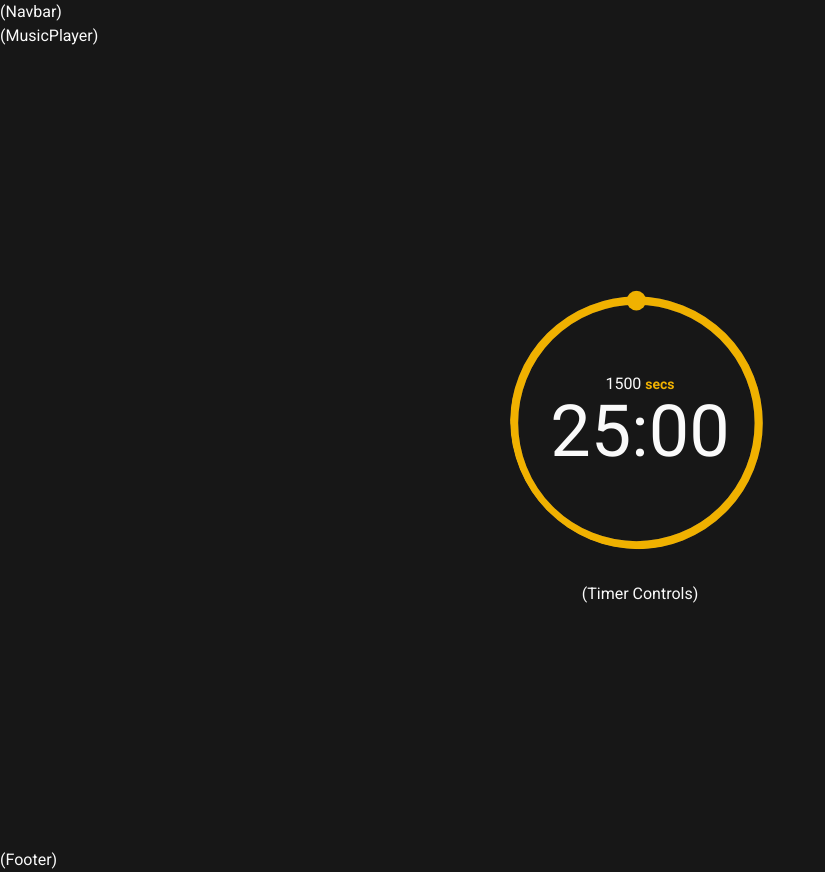
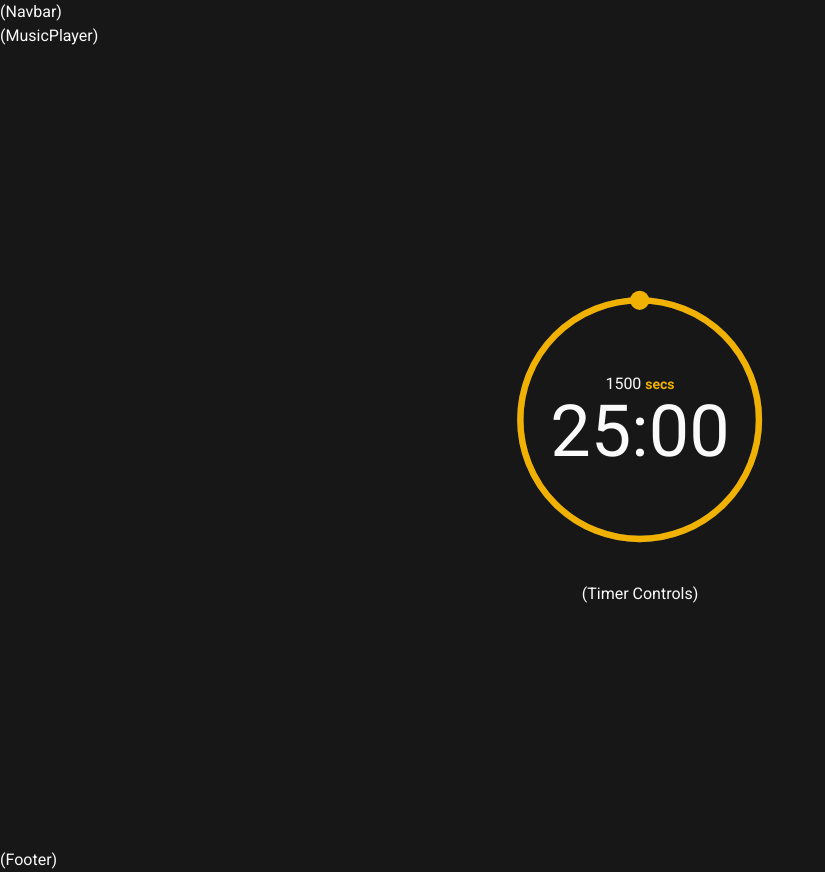
Before and after one commit to elixer-prince/elixer-focus, a React (Vite) app in the folder react-frontend/: page / in a window 1280 px wide. Shown: the whole page, without its empty margins (0-825 px from the left). Built offline with nearby package versions, Linux system fonts and the light colour scheme.

Commit message:
fix(timer-ring): correct the position and size of the focus circle and knob

```diff
--- a/react-frontend/src/components/Timer/TimerFocusRing.tsx
+++ b/react-frontend/src/components/Timer/TimerFocusRing.tsx
@@ -20,32 +20,32 @@ const TimerFocusRing = () => {
     const dashoffset = circumference - (circumference * progress) / 100;
 
     const angle = 2 * Math.PI * (1 - progress / 100);
-    const dotX = 155 + radius * Math.cos(angle);
-    const dotY = 155 + radius * Math.sin(angle);
+    const dotX = 163 + radius * Math.cos(angle);
+    const dotY = 163 + radius * Math.sin(angle);
 
     return (
         <button
-            className="relative aspect-square max-w-full overflow-hidden rounded-full p-10 transition-all duration-1000 outline-none select-none hover:bg-neutral-800 hover:duration-1000 active:bg-neutral-700 active:duration-100"
+            className="relative flex aspect-square max-w-full flex-col items-center justify-center overflow-hidden rounded-full p-10 transition-all duration-1000 outline-none select-none hover:bg-neutral-800 hover:duration-1000 active:bg-neutral-700 active:duration-100"
             onClick={handleTimerState}
         >
-            <div>
+            <span>
                 {remainingTimeInSeconds}{" "}
                 <span className="text-sm font-bold text-yellow-500">secs</span>
-            </div>
+            </span>
             <svg
                 className="absolute inset-0 size-full rotate-270 overflow-hidden rounded-full"
-                viewBox="0 0 318 318"
+                viewBox="0 0 326 326"
             >
                 <circle
-                    className="fill-none stroke-neutral-700 stroke-10"
-                    cx="155"
-                    cy="155"
+                    className="fill-none stroke-neutral-600 stroke-8"
+                    cx="163"
+                    cy="163"
                     r={radius}
                 />
                 <circle
-                    className="fill-none stroke-yellow-500 stroke-10"
-                    cx="155"
-                    cy="155"
+                    className="fill-none stroke-yellow-500 stroke-8"
+                    cx="163"
+                    cy="163"
                     r={radius}
                     strokeDasharray={circumference}
                     strokeDashoffset={dashoffset}
```
